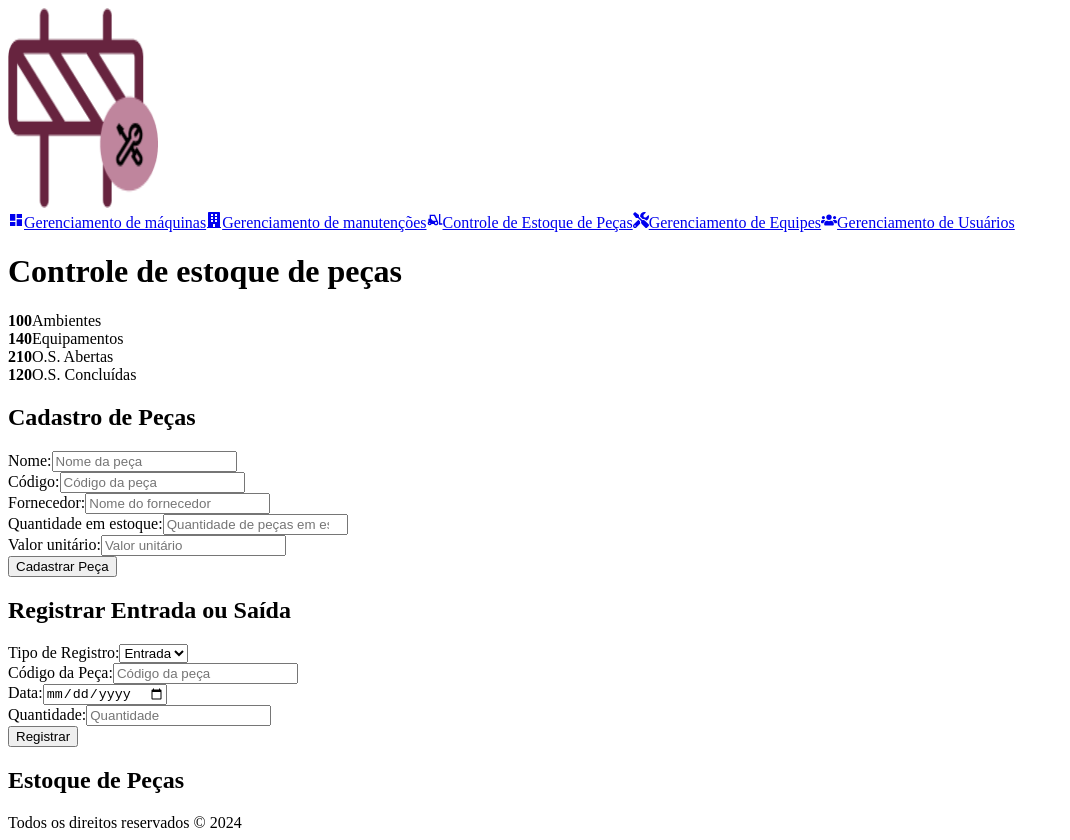
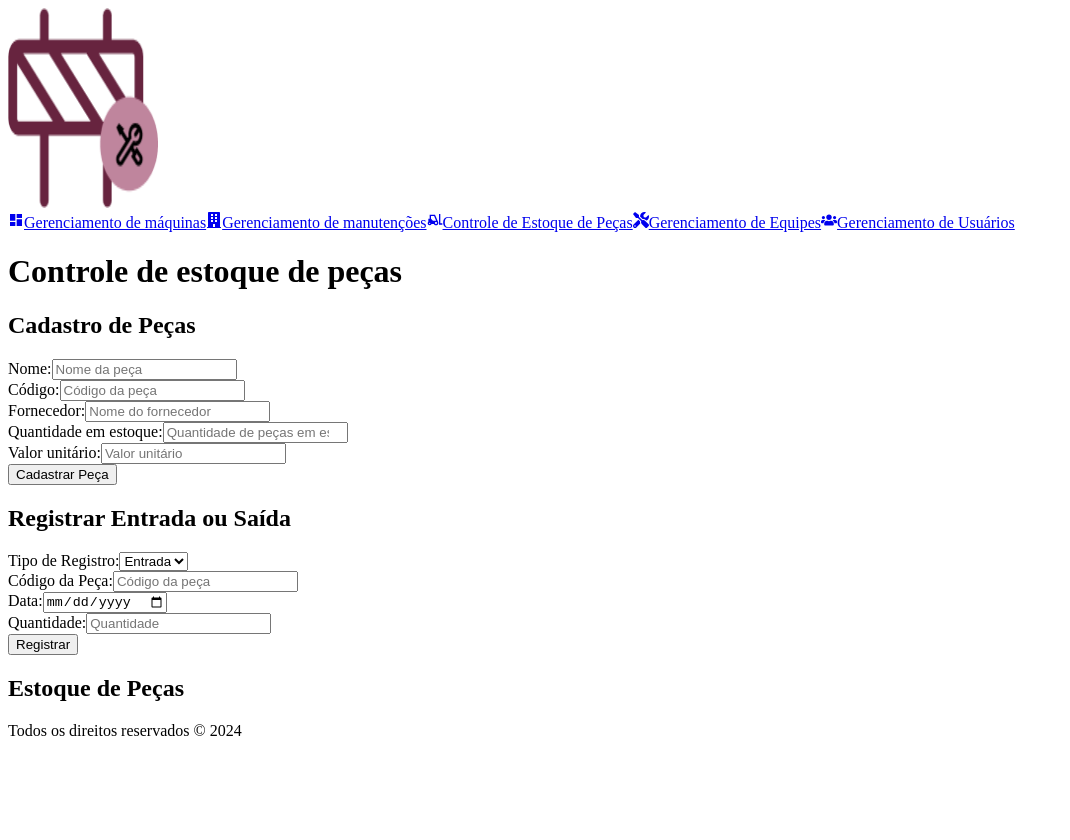
Before and after one commit to camiyuka/web_maintenance, a Next.js app in the folder frontend/: page /pecas in a window 1280 px wide. Shown: the whole page, without its empty margins (0-1070 px from the left). After the commit the page ends 800 px from the top, so only its background shows below. Built offline with nearby package versions, Linux system fonts and the light colour scheme.

Commit message:
fix: remove cards from parts page

```diff
--- a/frontend/src/app/pecas/page.tsx
+++ b/frontend/src/app/pecas/page.tsx
@@ -18,30 +18,11 @@ export default function Home() {
                     <Title text="Controle de estoque de peças" />
                     <div className="flex-1 overflow-y-auto p-6">
                     <div className="grid grid-cols-4 gap-4 mb-6">
-              <Card
-                color="bg-pink-800 p-6 flex gap-2 rounded-xl"
-                quantity="100"
-                text="Ambientes"
-              />
-              <Card
-                color="bg-pink-800 p-6 flex gap-2 rounded-xl"
-                quantity="140"
-                text="Equipamentos"
-              />
-              <Card
-                color="bg-pink-800 p-6 flex gap-2 rounded-xl"
-                quantity="210"
-                text="O.S. Abertas"
-              />
-              <Card
-                color="bg-pink-800 p-6 flex gap-2 rounded-xl"
-                quantity="120"
-                text="O.S. Concluídas"
-              />
-            </div>
+                </div>
 
                         <div className="container mx-auto">
                             <FormsPecas />
+
 
                             <div className="mx-auto max-w-md"></div>
                         </div>
```
